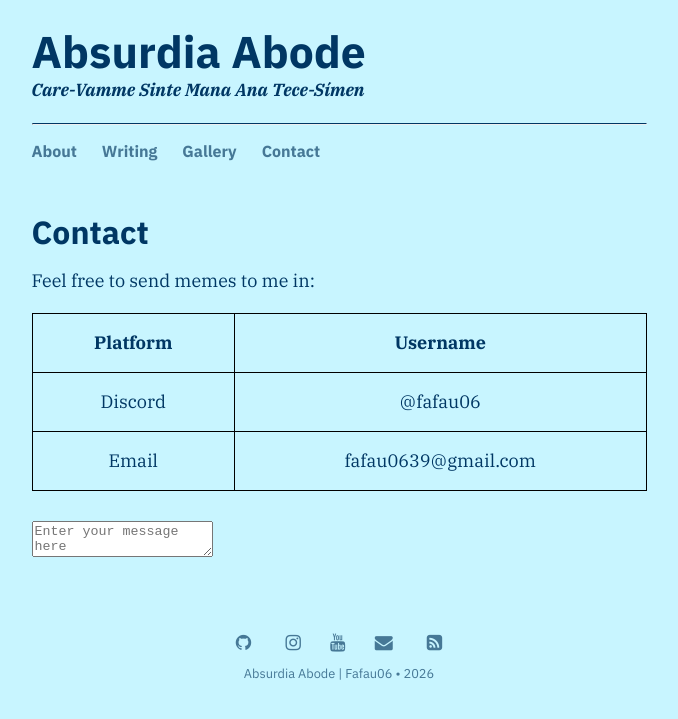
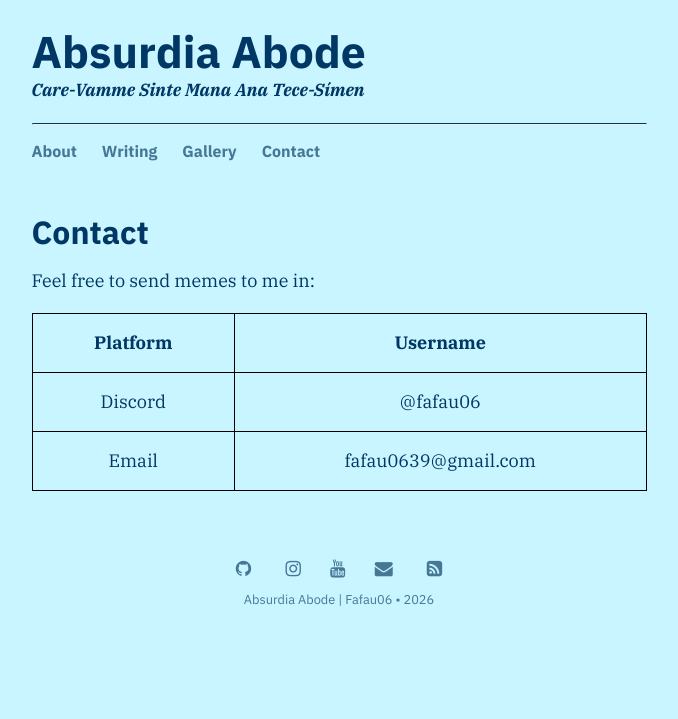
Before and after one commit to Fafau06/fafau06.github.io, a Jekyll site: the page built from menu/contact.md, in a window 1280 px wide. Shown: the top 719 px of the page, without its empty margins (301-979 px from the left). Built offline with Jekyll 4.4.1, drawn with Linux system fonts in a browser that asks for light colours; some web fonts are replaced.

Commit message:
Update contact.md

```diff
--- a/menu/contact.md
+++ b/menu/contact.md
@@ -10,5 +10,3 @@ Platform | Username
 :-------------------: | :-------------------:
 Discord | @fafau06
 Email | fafau0639@gmail.com
-
-<textarea name="message" placeholder="Enter your message here"></textarea>
```
